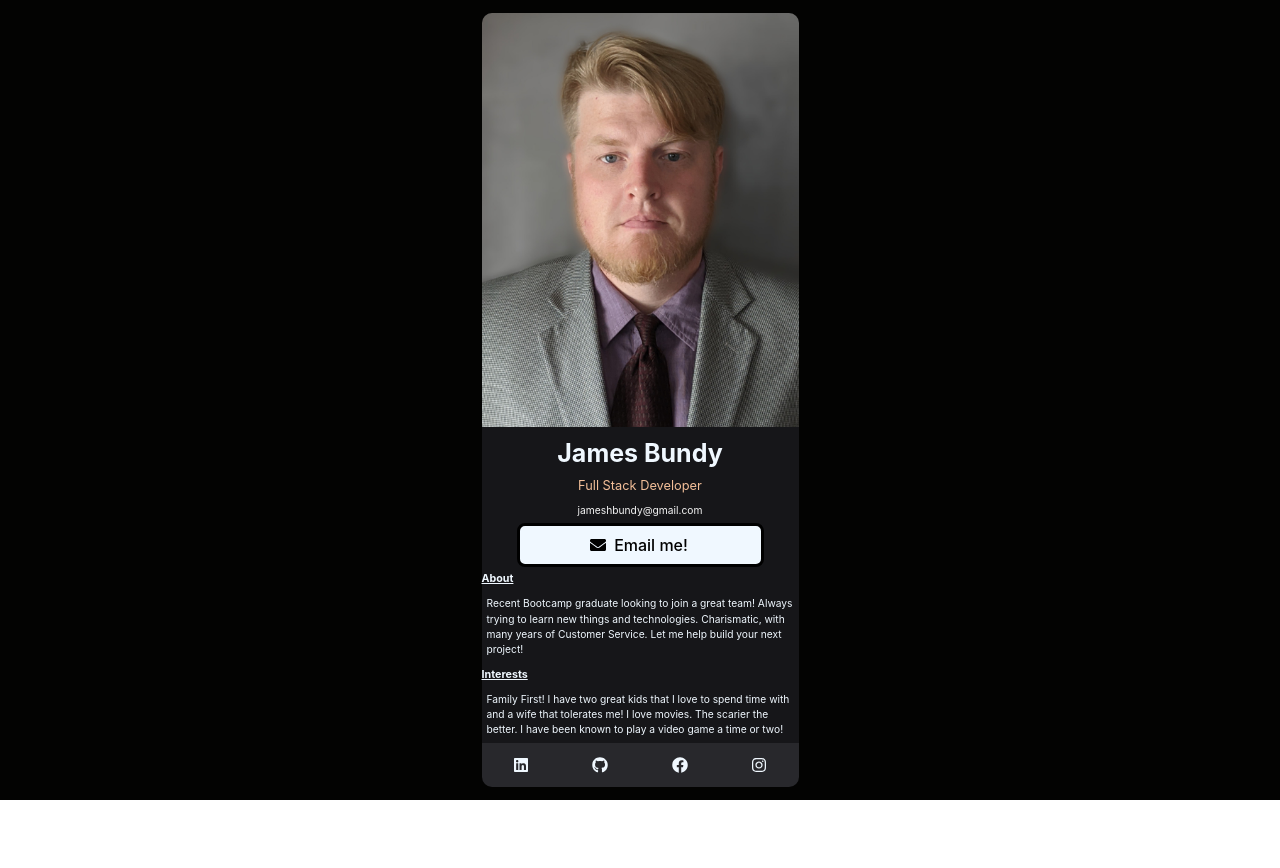
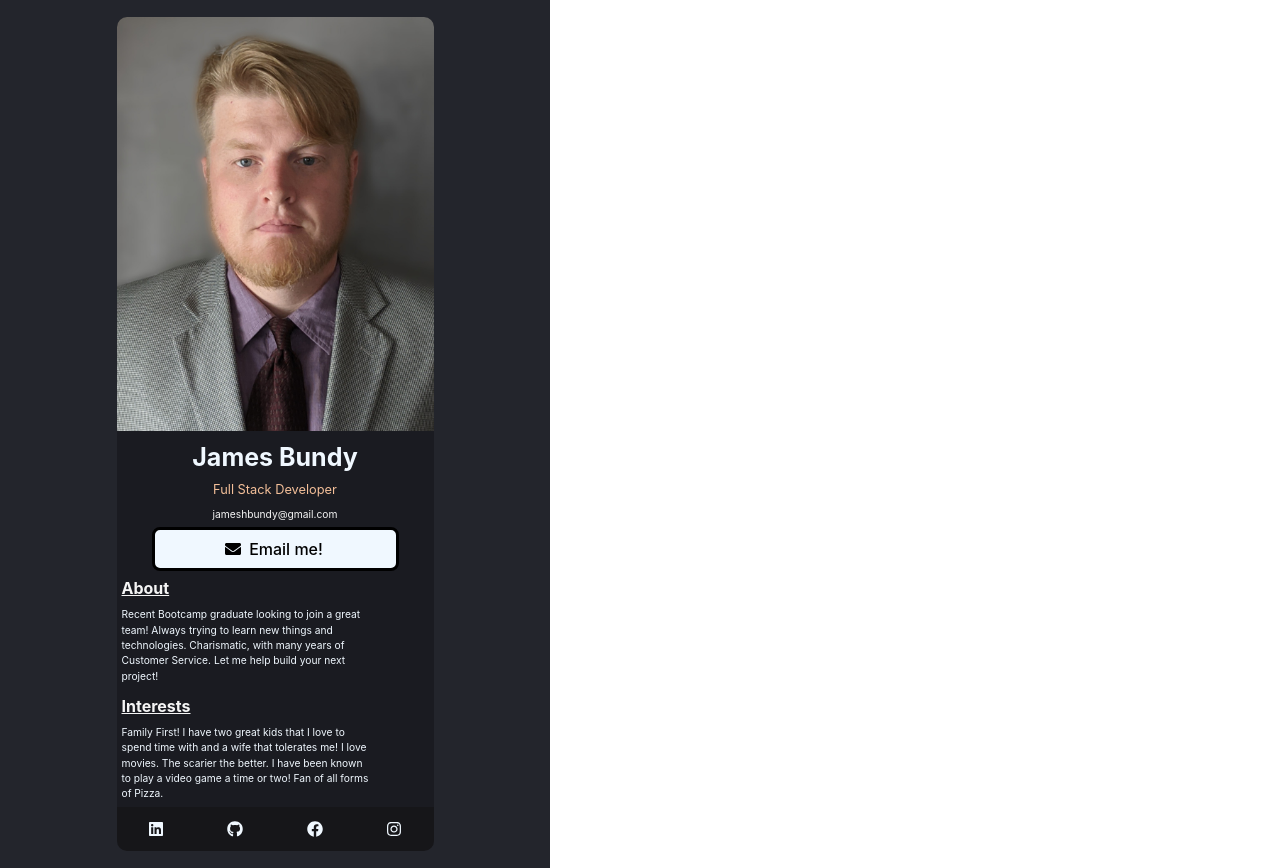
Before and after one commit to gymbundye/Digital-Business-Card, a React (Vite) app: page / in a window 1280 px wide. Before the commit the page ends 800 px from the top, so only its background shows below. Built offline with nearby package versions, Linux system fonts and the light colour scheme.

Commit message:
tweeking

```diff
--- a/src/App.css
+++ b/src/App.css
@@ -2,35 +2,35 @@
   max-width: 1280px;
   margin: 0 auto;
 
-  text-align: center;
+  /* text-align: center; */
 }
 
-.logo {
+/* .logo {
   height: 6em;
   padding: 1.5em;
   will-change: filter;
-}
-.logo:hover {
-  filter: drop-shadow(0 0 2em #646cffaa);
+} */
+/* .logo:hover {
+  filter: drop-shadow(0 0 2em #98f405aa);
 }
 .logo.react:hover {
-  filter: drop-shadow(0 0 2em #61dafbaa);
-}
+  filter: drop-shadow(0 0 2em #63fb61aa);
+} */
 
-@keyframes logo-spin {
+/* @keyframes logo-spin {
   from {
     transform: rotate(0deg);
   }
   to {
     transform: rotate(360deg);
   }
-}
+} */
 
-@media (prefers-reduced-motion: no-preference) {
+/* @media (prefers-reduced-motion: no-preference) {
   a:nth-of-type(2) .logo {
     animation: logo-spin infinite 20s linear;
   }
-}
+} */
 
 
 
@@ -40,8 +40,9 @@
 
 }
 body{
-  background-color: rgb(3, 3, 2);
-
+  background-color: rgb(35, 37, 44,1 );
+  width: 550px;
+  height: 868px;
 
 }
 .title, .job, .contact{
@@ -62,7 +63,8 @@ padding: 05px;
   border-radius: 10px 10px 0px 0px;
   width: 317px;
   color: aliceblue;
-   background: #161619;
+  background: #1A1B21;
+  text-align: start ;
 }
 .button{
   width: 247px;
@@ -85,7 +87,7 @@ padding: 05px;
    left: 116px;
    top: 760px;
    color: aliceblue;
-   background: #28282c;
+   background: #161619;
    border-radius: 0px 0px 10px 10px;
 
 }
@@ -107,22 +109,30 @@ padding: 05px;
   text-align: center;
   color: #F5F5F5;
 }
-.mail{
 
-
-
-}
 .about{
   font-family: 'Inter';
   font-style: normal;
   font-weight: 400;
   font-size: 10.24px;
   line-height: 150%;
-  text-align: start;
   padding:  5px;
+  width: 247px;
+  text-align: left;
+
 }
 h6{
   text-decoration: underline;
-  text-align: left ;
+  width: 242.71px;
+  height: 21px;
+  left: 151px;
+  top: 535px;
+  font-family: 'Inter';
+  font-style: normal;
+  font-weight: 700;
+  font-size: 16px;
+  line-height: 150%;
+  padding: 5px;
+color: #F5F5F5;
 
 }
--- a/src/Components/Interests.jsx
+++ b/src/Components/Interests.jsx
@@ -7,6 +7,7 @@ function Interests() {
         <p className='about'>Family First! I have two great kids
         that I love to spend time with and a wife that tolerates me! I love movies.
         The scarier the better. I have been known to play a video game a time or two!
+        Fan of all forms of Pizza.
         </p>
     </div>
   )
```
